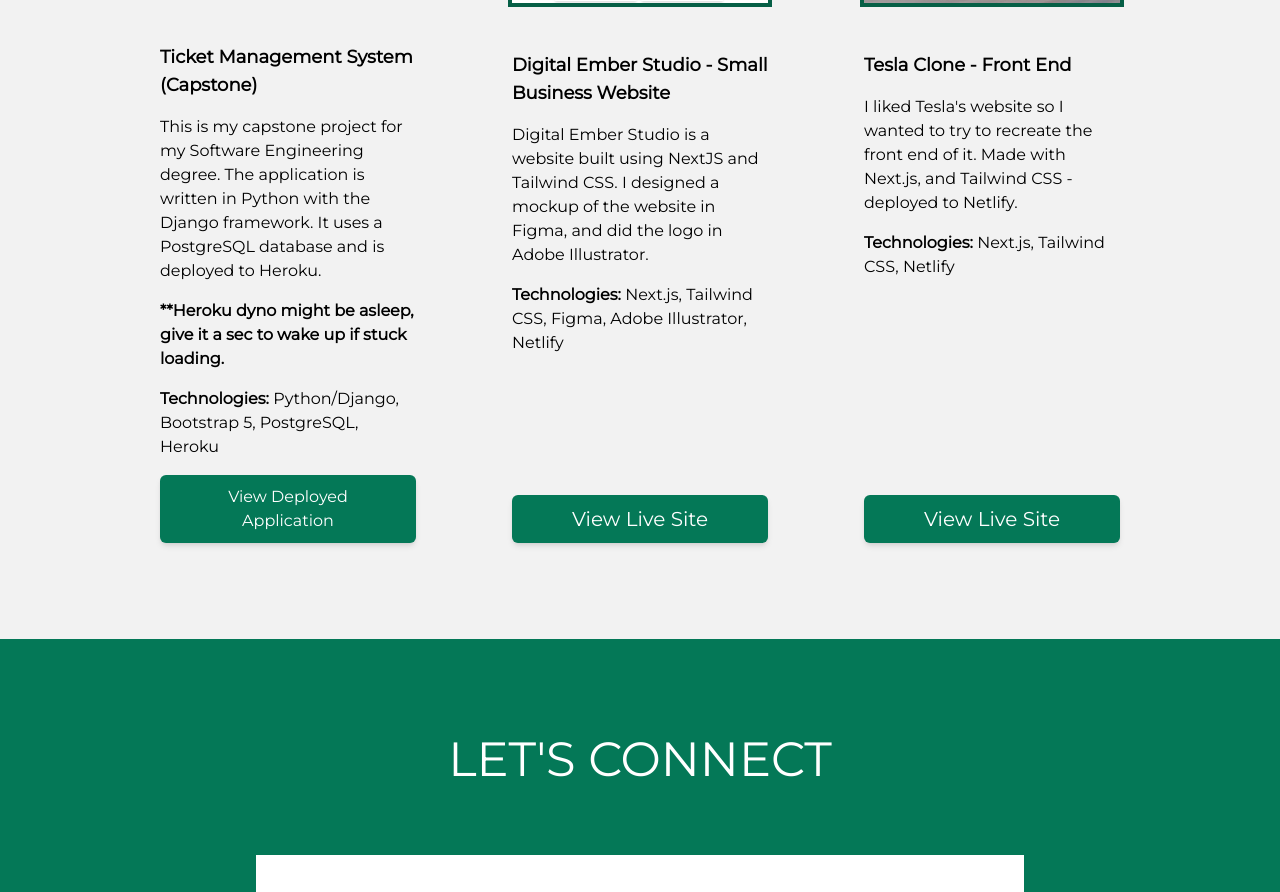
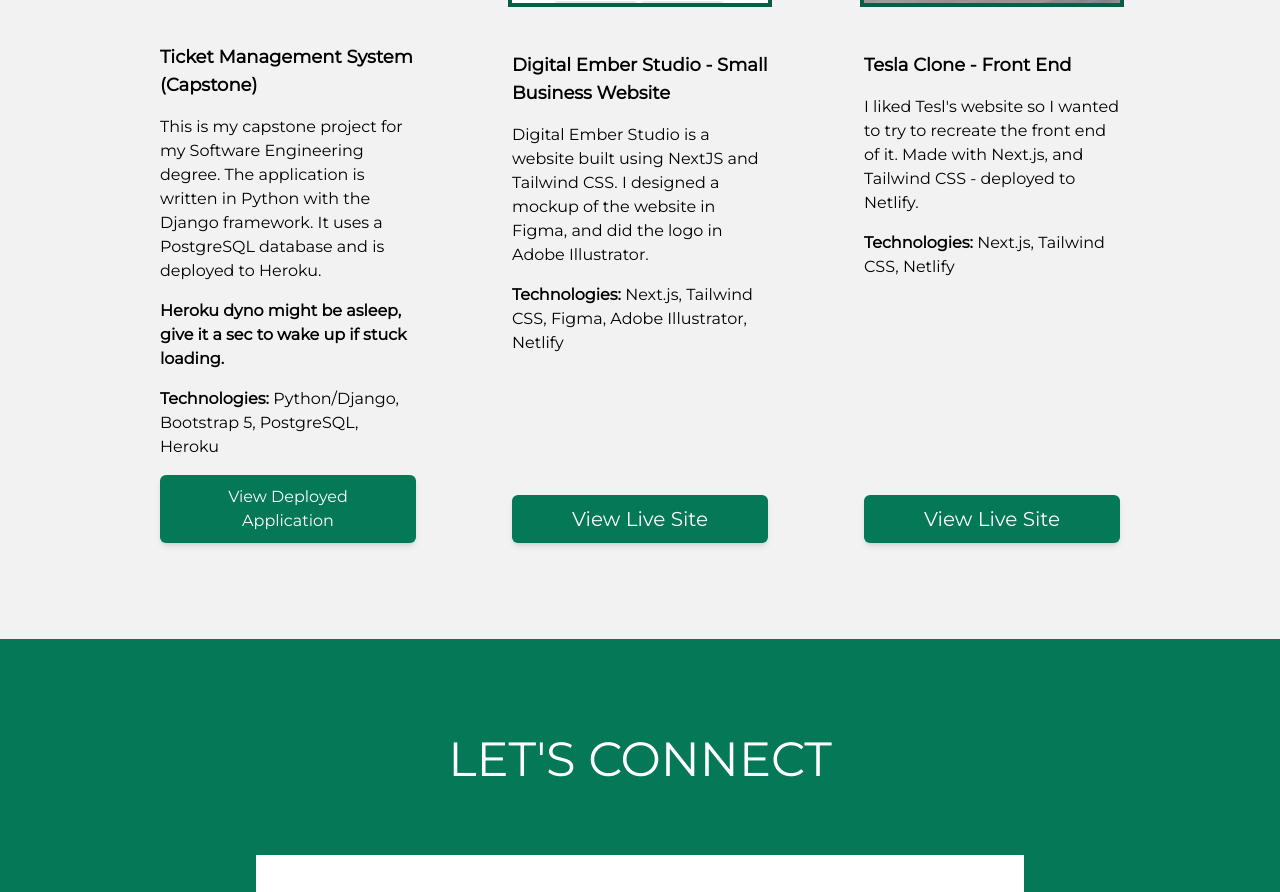
Before and after one commit to Blathe/personal-portfolio, a Next.js app: page / in a window 1280 px wide. Shown: the part 1805-2697 px from the top of the page. Built offline with nearby package versions, Linux system fonts and the light colour scheme.

Commit message:
fixing deployment error apostraphee...

```diff
--- a/components/projectsSection.js
+++ b/components/projectsSection.js
@@ -27,7 +27,7 @@
                   This is my capstone project for my Software Engineering degree. The application is written in Python with the Django framework. It uses a PostgreSQL database and is deployed to Heroku.
                 </p>
                 <p>
-                  <span className="font-bold">**Heroku dyno might be asleep, give it a sec to wake up if stuck loading.</span>
+                  <span className="font-bold">Heroku dyno might be asleep, give it a sec to wake up if stuck loading.</span>
                 </p>
                 <p>
                   <span className="font-bold">Technologies:</span> Python/Django, Bootstrap 5, PostgreSQL, Heroku
@@ -78,7 +78,7 @@
                 <div className="flex flex-col grow gap-4">
                   <h1 className="text-lg font-bold">Tesla Clone - Front End</h1>
                   <p>
-                    I liked Tesla's website so I wanted to try to recreate the front end of it. Made with Next.js, and Tailwind CSS - deployed to Netlify.
+                    I liked Tesl&apos;s website so I wanted to try to recreate the front end of it. Made with Next.js, and Tailwind CSS - deployed to Netlify.
                   </p>
                   <p>
                     <span className="font-bold">Technologies:</span> Next.js, Tailwind CSS, Netlify
```
